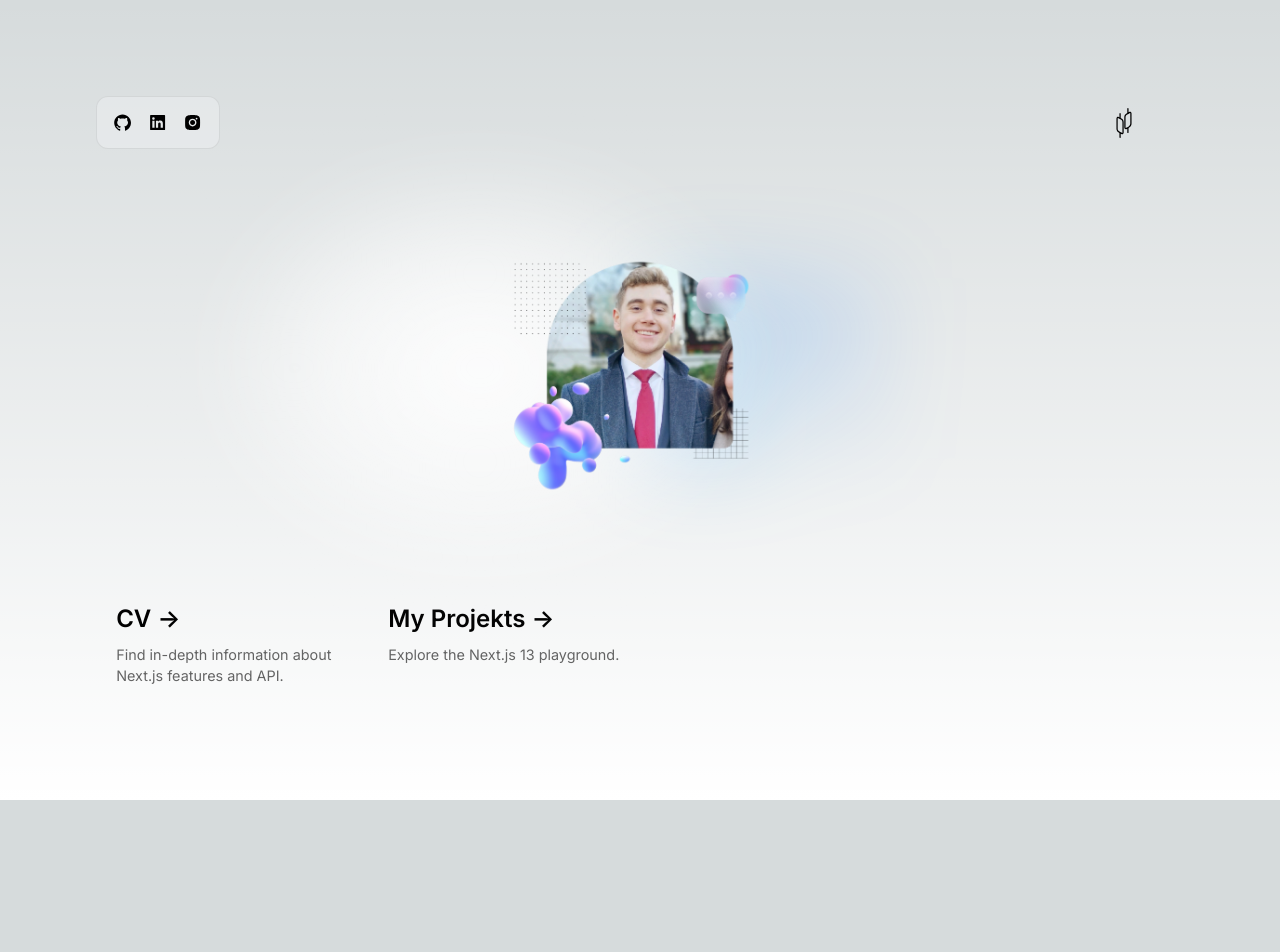
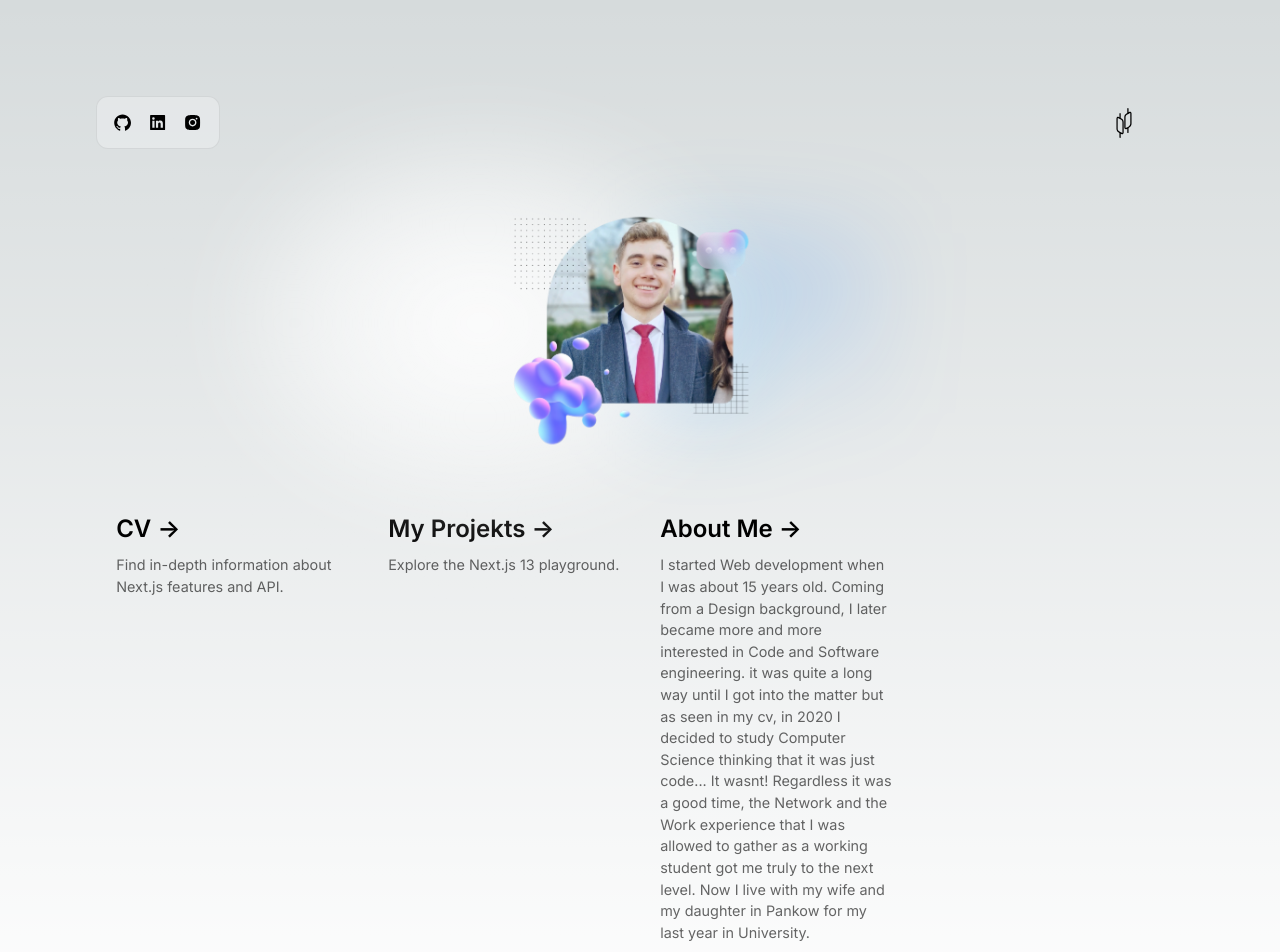
Before and after one commit to ZacUpshure/Next-Typescript-test, a Next.js app in the folder my-app/: page / in a window 1280 px wide. Shown: the top 952 px of the page. Before the commit the page ends 800 px from the top, so only its background shows below. Built offline with nearby package versions, Linux system fonts and the light colour scheme.

Commit message:
added about me text

```diff
--- a/my-app/src/app/page.tsx
+++ b/my-app/src/app/page.tsx
@@ -86,19 +86,24 @@ export default function Home() {
           <p>Explore the Next.js 13 playground.</p>
         </a>
 
-        {/*<a
-          href="https://vercel.com/new?utm_source=create-next-app&utm_medium=appdir-template&utm_campaign=create-next-app"
+        <a
+          href=""
           className={styles.card}
           target="_blank"
           rel="noopener noreferrer"
         >
           <h2>
-            Deploy <span>-&gt;</span>
+            About Me <span>-&gt;</span>
           </h2>
           <p>
-            Instantly deploy your Next.js site to a shareable URL with Vercel.
+            I started Web development when I was about 15 years old. Coming
+            from a Design background, I later became more and more interested in Code and Software engineering.
+            it was quite a long way until I got into the matter but as seen in my cv, in 2020 I decided to study
+            Computer Science thinking that it was just code... It wasnt! Regardless it was a good time, the
+            Network and the Work experience that I was allowed to gather as a working student got me truly to the next
+            level. Now I live with my wife and my daughter in Pankow for my last year in University.
           </p>
-        </a>*/}
+        </a>
       </div>
     </main>
   )
```
